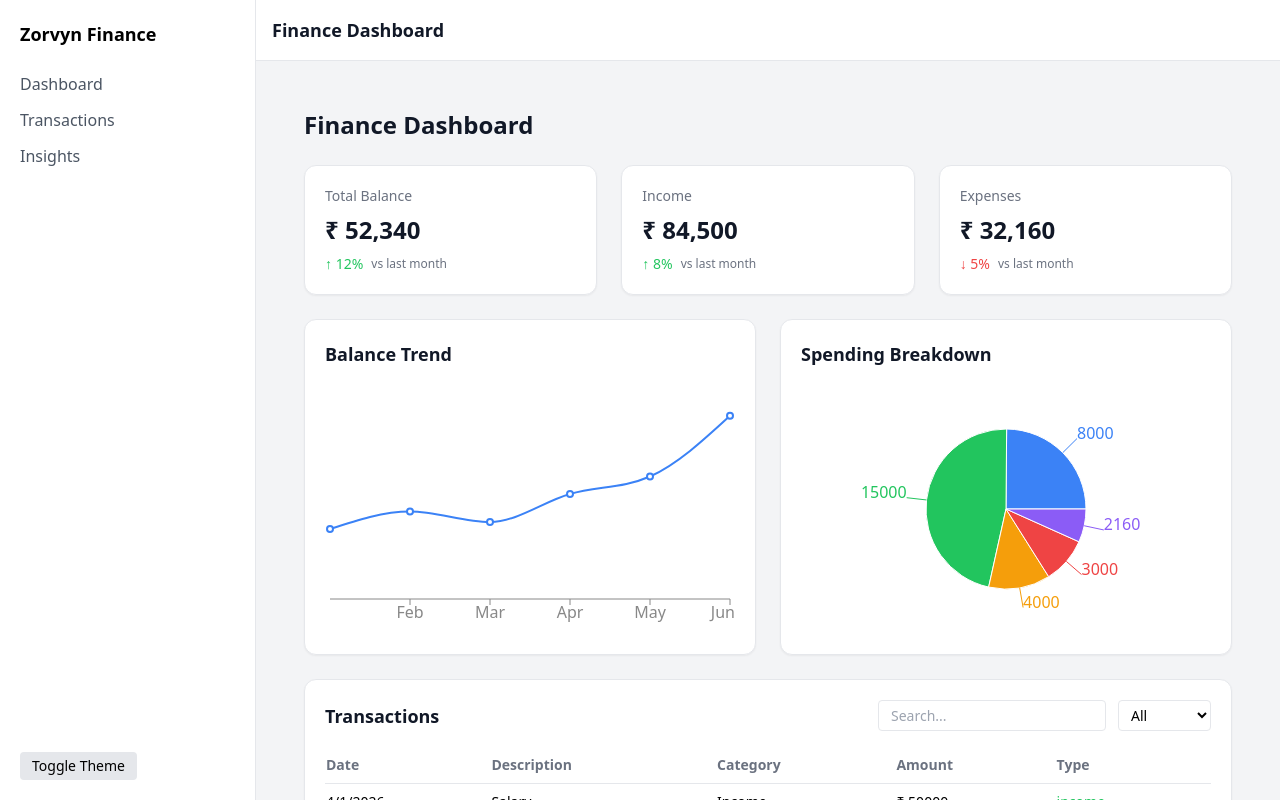
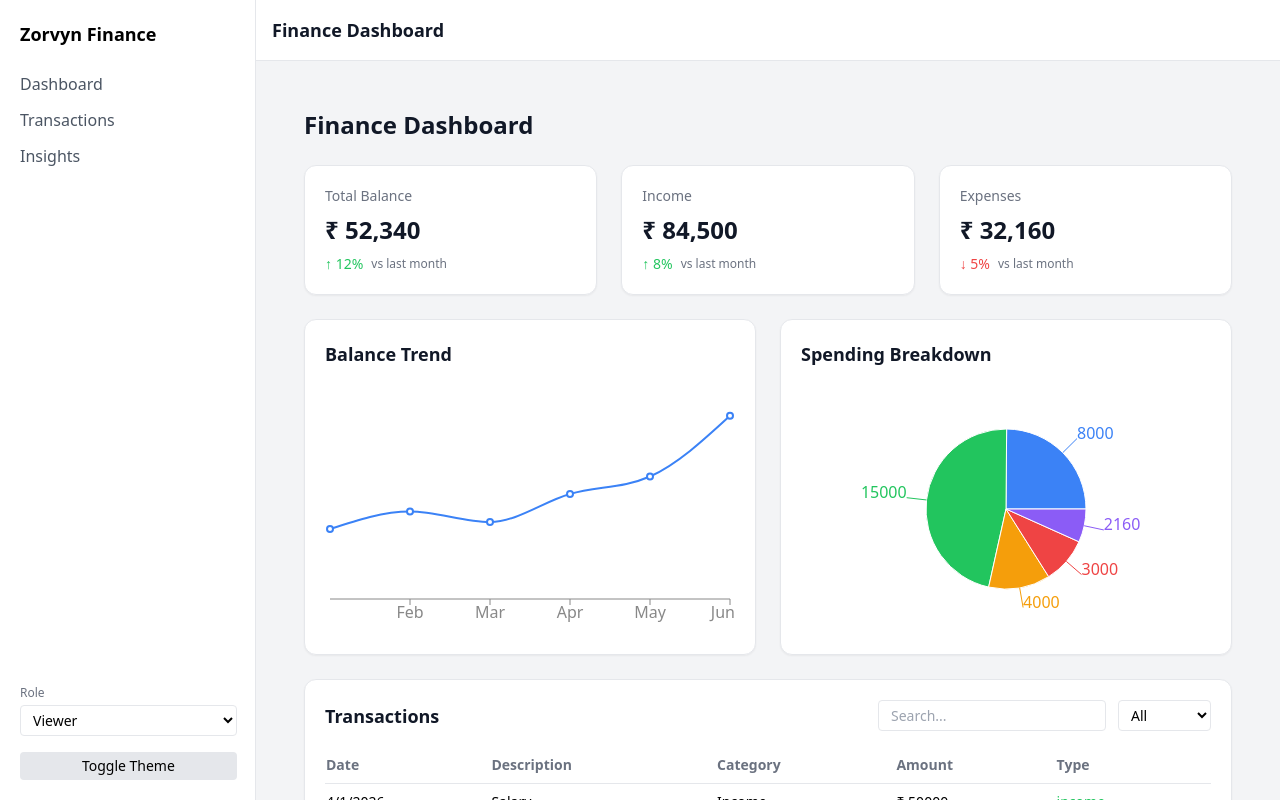
Before and after one commit to sandeepmukku12/finance-dashboard, a React (Vite) app: page / in a window 1280 px wide. Built offline with nearby package versions, Linux system fonts and the light colour scheme.

Commit message:
feat: update layout

```diff
--- a/src/components/Layout.jsx
+++ b/src/components/Layout.jsx
@@ -1,8 +1,10 @@
 import { useState } from "react";
+import { useApp } from "../context/AppContext";
 
 export default function Layout({ children }) {
   const [dark, setDark] = useState(false);
   const [sidebarOpen, setSidebarOpen] = useState(false);
+  const { role, setRole } = useApp();
 
   return (
     <div className={dark ? "dark" : ""}>
@@ -37,10 +39,26 @@ export default function Layout({ children }) {
           </nav>
 
           {/* Bottom controls */}
-          <div className="absolute bottom-5 left-5 space-y-3">
+          <div className="absolute bottom-5 left-5 space-y-4 w-[85%]">
+            {/* Role Switcher */}
+            <div>
+              <p className="text-xs mb-1 text-gray-500 dark:text-gray-400">
+                Role
+              </p>
+              <select
+                value={role}
+                onChange={(e) => setRole(e.target.value)}
+                className="w-full text-sm px-2 py-1 border rounded bg-transparent dark:border-gray-700"
+              >
+                <option value="viewer">Viewer</option>
+                <option value="admin">Admin</option>
+              </select>
+            </div>
+
+            {/* Dark Mode */}
             <button
               onClick={() => setDark(!dark)}
-              className="text-sm px-3 py-1 bg-gray-200 dark:bg-gray-700 rounded"
+              className="w-full text-sm px-3 py-1 bg-gray-200 dark:bg-gray-700 rounded"
             >
               Toggle Theme
             </button>
```
